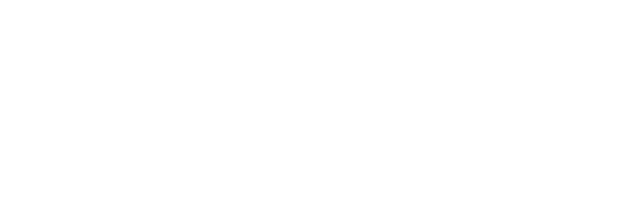
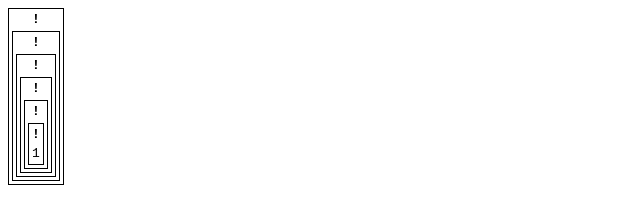
Before and after one commit to rockclimber147/COOL-MATH-WEBSITE, a plain HTML site: page index.html in a window 1280 px wide. Shown: the whole page, without its empty margins (0-640 px from the left). Drawn offline with Linux system fonts and the light colour scheme.

Commit message:
Add HTML visualization

```diff
--- a/BooleanSolver.js
+++ b/BooleanSolver.js
@@ -87,7 +87,7 @@ class Tokenizer {
 
     advance() {
         // Return special value when end of input string reached
-        if (this.stringIndex >= this.inputString.length){
+        if (this.stringIndex >= this.inputString.length) {
             return null;
         }
 
@@ -158,8 +158,20 @@ class UnaryNode {
         }
         return '1';
     }
-    addChild(node){
+    addChild(node) {
         this.child = node;
+    }
+    getHTML(indentCount) {
+        return `${'    '.repeat(indentCount)}<table>
+        ${'    '.repeat(indentCount + 1)}<tr>
+        ${'    '.repeat(indentCount + 2)}<th>${this.operator}</th>
+        ${'    '.repeat(indentCount + 1)}</tr>
+        ${'    '.repeat(indentCount + 1)}<tr>
+        ${'    '.repeat(indentCount + 2)}<td>
+        ${this.child.getHTML(indentCount + 3)}
+        ${'    '.repeat(indentCount + 2)}</td>
+        ${'    '.repeat(indentCount + 1)}</tr>
+        ${'    '.repeat(indentCount)}</table>`
     }
 }
 
@@ -173,6 +185,9 @@ class TerminalNode {
     }
     evaluate() {
         return this.value;
+    }
+    getHTML(indentCount){
+        return `${'    '.repeat(indentCount)}${this.value}`
     }
 }
 
@@ -192,16 +207,16 @@ class Parser {
     /**
      *
      */
-    parseExpression(previousPrecedence){
+    parseExpression(previousPrecedence) {
 
     }
 
     /**
      * Implements the
      */
-    parseUnaryTerm(){
+    parseUnaryTerm() {
         this.currentToken = this.tokenizer.advance();
-        switch (this.currentToken.tokenType){
+        switch (this.currentToken.tokenType) {
             case 'unaryOperator': {
                 let childNode = new UnaryNode(this.currentToken.lexeme);
                 childNode.addChild(this.parseUnaryTerm());
@@ -214,4 +229,4 @@ class Parser {
 }
 
 let parser = new Parser('!!!!!!1', true);
-console.log(parser.parseUnaryTerm())
+document.getElementById('test_div').innerHTML = parser.parseUnaryTerm().getHTML(0);
--- a/style.css
+++ b/style.css
@@ -1,6 +1,7 @@
 *{
     font-family: monospace;
     text-align: center;
+    box-sizing: border-box;
 }
 
 .overline {
@@ -10,3 +11,7 @@
 tr:hover{
     background-color: grey;
 }
+
+table {
+    border: solid black 1px;
+}
```
